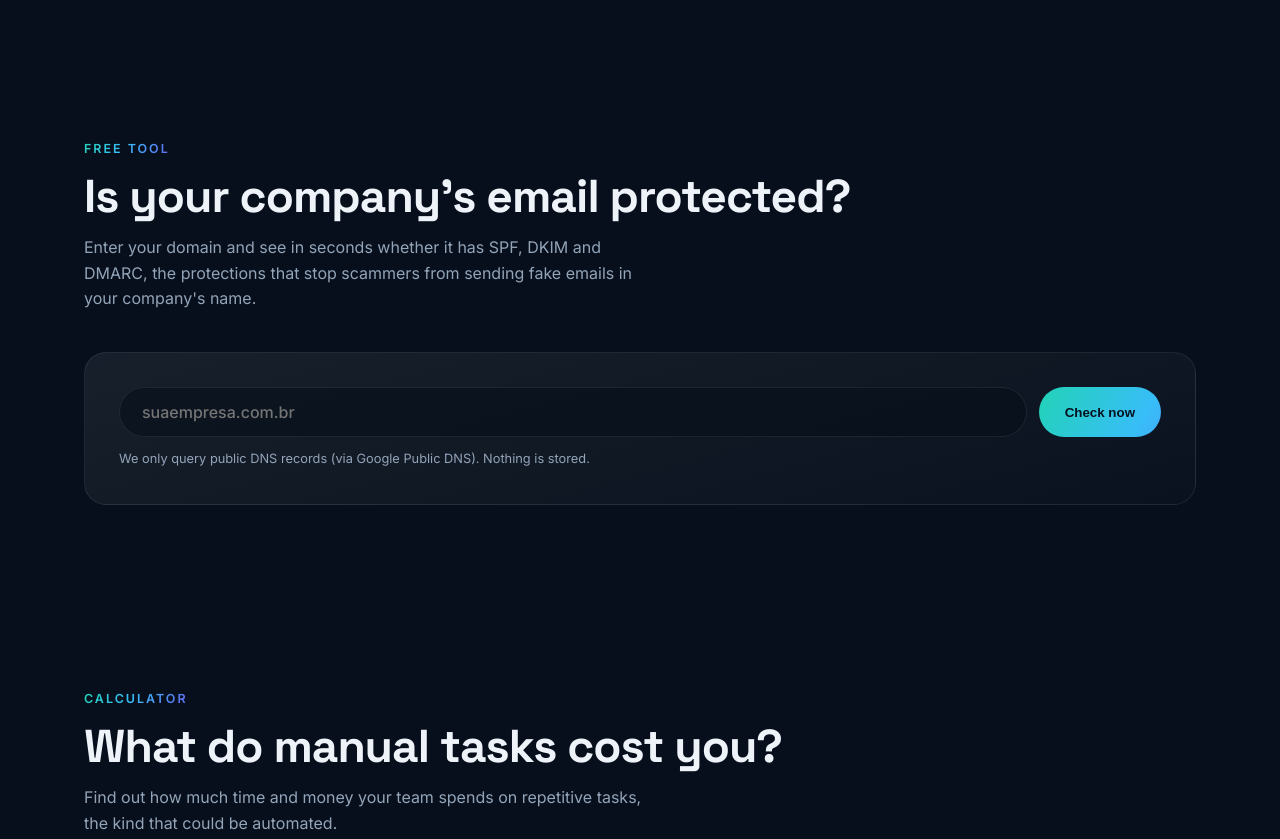
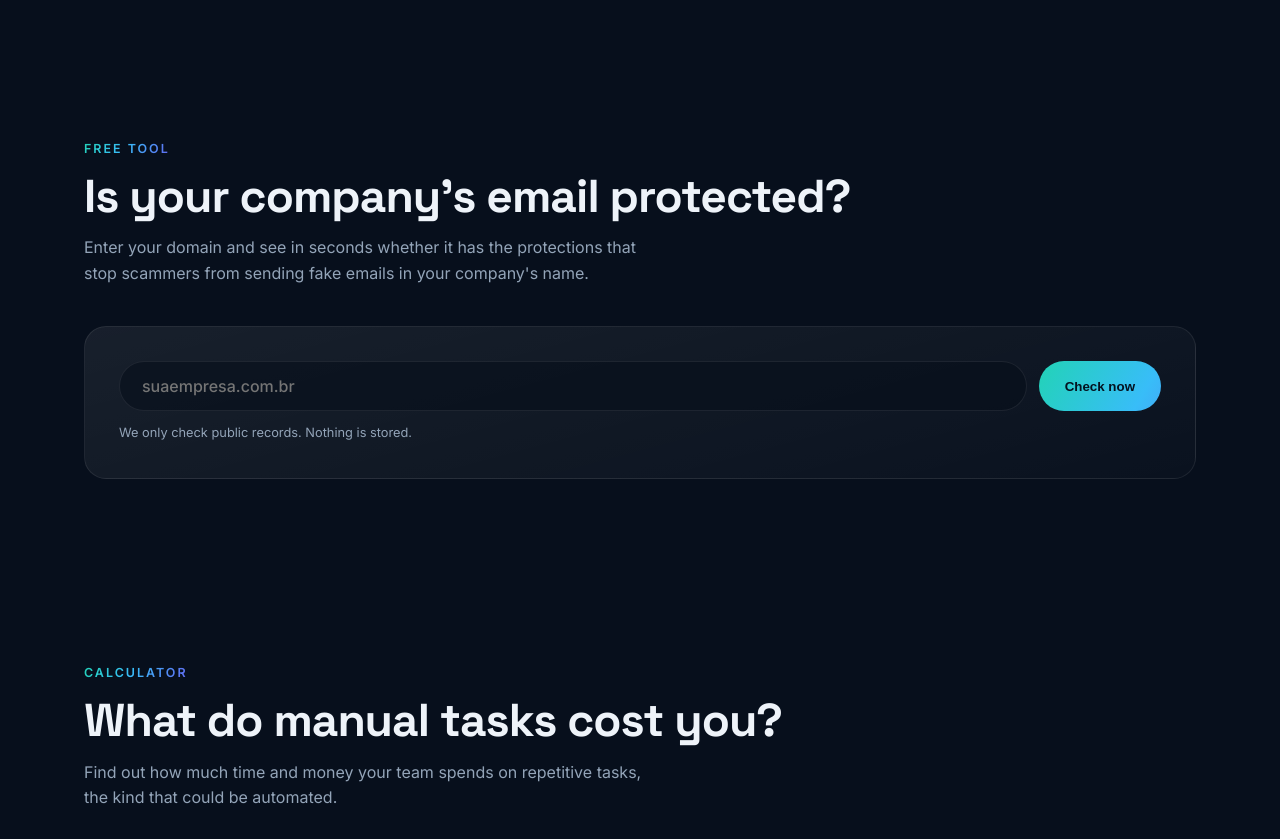
Before and after one commit to RickCado/3rl-site, a plain HTML site: page index.html in a window 1280 px wide. Shown: the part 2880-3719 px from the top of the page. Drawn offline with Linux system fonts and the light colour scheme.

Commit message:
Update index.html

```diff
--- a/index.html
+++ b/index.html
@@ -348,14 +348,14 @@
     <div class="reveal" style="margin-bottom:40px">
       <div class="eyebrow" data-i18n="vEyebrow">Ferramenta gratuita</div>
       <h2 data-i18n="vTitle">O e-mail da sua empresa está protegido?</h2>
-      <p class="sub" data-i18n="vSub">Digite o domínio e veja em segundos se ele tem SPF, DKIM e DMARC, as proteções que impedem golpistas de enviar e-mails falsos em nome da sua empresa.</p>
+      <p class="sub" data-i18n="vSub">Digite o domínio e veja em segundos se ele tem as proteções que impedem golpistas de enviar e-mails falsos em nome da sua empresa.</p>
     </div>
     <div class="checker reveal">
       <form class="vform" id="vForm" novalidate>
         <input id="vDomain" type="text" inputmode="url" autocomplete="off" autocapitalize="off" spellcheck="false" placeholder="suaempresa.com.br" aria-label="Domínio">
         <button class="btn" id="vBtn" type="submit" data-i18n="vBtn">Verificar agora</button>
       </form>
-      <p class="vhint" data-i18n="vHint">Consultamos apenas registros públicos de DNS (via Google Public DNS). Nada é armazenado.</p>
+      <p class="vhint" data-i18n="vHint">Consultamos apenas registros públicos. Nada é armazenado.</p>
       <div class="vout" id="vOut" aria-live="polite"></div>
     </div>
   </section>
@@ -455,8 +455,8 @@
       k3t:"Essential Automation", k3d:"One manual routine turned into a reliable automated workflow.", k3i1:"Mapping of the current process", k3i2:"Automation of spreadsheets, reports or alerts", k3i3:"Testing and documentation", k3i4:"Follow-up after delivery",
       k4t:"Management Dashboard", k4d:"Your business's key numbers in one place.", k4i1:"Definition of key indicators", k4i2:"Integration of data sources", k4i3:"Always up-to-date visual dashboard", k4i4:"Access from computer and phone",
       k5t:"Privacy & LGPD", k5d:"Data protection best practices to operate more safely.", k5i1:"Mapping of personal data processed", k5i2:"Privacy policy for the website", k5i3:"Security and access best practices", k5i4:"Team guidance",
-      vEyebrow:"Free tool", vTitle:"Is your company's email protected?", vSub:"Enter your domain and see in seconds whether it has SPF, DKIM and DMARC, the protections that stop scammers from sending fake emails in your company's name.",
-      vBtn:"Check now", vHint:"We only query public DNS records (via Google Public DNS). Nothing is stored.",
+      vEyebrow:"Free tool", vTitle:"Is your company's email protected?", vSub:"Enter your domain and see in seconds whether it has the protections that stop scammers from sending fake emails in your company's name.",
+      vBtn:"Check now", vHint:"We only check public records. Nothing is stored.",
       calcEyebrow:"Calculator", calcTitle:"What do manual tasks cost you?", calcSub:"Find out how much time and money your team spends on repetitive tasks, the kind that could be automated.",
       fPeople:"People on the team", fHours:"Hours per week, per person, on repetitive tasks", fHoursHint:"E.g. copying data between systems, building reports, checking spreadsheets, answering standard emails.",
       fCost:"Average cost of one work hour", fCostHint:"Include salary and overhead. If unsure, use a rough figure.", fAuto:"Share you believe could be automated",
@@ -581,18 +581,18 @@
     let last=null;
     const L={
       pt:{
-        mx_ok:p=>["Recebimento de e-mail",p?`Servidor identificado: ${p}.`:"Servidores de e-mail (MX) encontrados."],
-        mx_none:["Recebimento de e-mail","Nenhum servidor de e-mail (MX) encontrado para este domínio."],
-        spf_good:["SPF configurado","Define quais servidores podem enviar e-mails em nome do domínio."],
-        spf_all:["SPF permissivo","O registro termina em “+all” ou “?all”, o que na prática libera qualquer servidor."],
-        spf_noall:["SPF incompleto","Falta a regra final (“~all” ou “-all”) no registro."],
-        spf_multi:["SPF duplicado","Há mais de um registro SPF, o que invalida a verificação."],
-        spf_none:["SPF ausente","Qualquer servidor pode tentar enviar e-mails em nome do domínio."],
-        dkim_good:s=>["DKIM encontrado",`Assinatura digital localizada (seletor: ${s}).`],
-        dkim_unk:["DKIM não localizado","Não encontramos a assinatura nos seletores mais comuns. Ela pode existir com outro nome: vale uma verificação mais detalhada."],
-        dmarc_good:p=>["DMARC ativo",`Política “${p}”: e-mails falsos são bloqueados ou vão para o spam.`],
-        dmarc_none:["DMARC só monitora","Política “none”: o domínio recebe relatórios, mas e-mails falsos ainda chegam ao destinatário."],
-        dmarc_miss:["DMARC ausente","Os provedores não recebem instruções sobre o que fazer com e-mails falsos."],
+        mx_ok:p=>["Recebimento de e-mail",p?`Provedor identificado: ${p}.`:"Servidores de e-mail encontrados."],
+        mx_none:["Recebimento de e-mail","Nenhum servidor de e-mail encontrado para este domínio."],
+        spf_good:["Autorização de envio ativa","O domínio define quais servidores podem enviar e-mails em seu nome."],
+        spf_all:["Autorização de envio permissiva","A configuração atual libera qualquer servidor para enviar e-mails em nome do domínio."],
+        spf_noall:["Autorização de envio incompleta","A configuração não define o que fazer com servidores não autorizados."],
+        spf_multi:["Autorização de envio em conflito","Há configurações duplicadas, o que invalida a proteção."],
+        spf_none:["Autorização de envio ausente","Qualquer servidor pode tentar enviar e-mails em nome do domínio."],
+        dkim_good:s=>["Assinatura digital ativa","Os e-mails do domínio saem com assinatura digital."],
+        dkim_unk:["Assinatura digital não confirmada","Não conseguimos confirmar a assinatura digital dos e-mails. Vale uma verificação mais detalhada."],
+        dmarc_good:p=>["Bloqueio de e-mails falsos ativo","E-mails falsos em nome do domínio são bloqueados ou vão para o spam."],
+        dmarc_none:["Bloqueio de e-mails falsos desligado","O domínio apenas monitora: e-mails falsos ainda chegam ao destinatário."],
+        dmarc_miss:["Bloqueio de e-mails falsos ausente","Os provedores não sabem o que fazer com e-mails falsos em nome do domínio."],
         v_good:["Bem protegido","O domínio tem as três proteções principais ativas."],
         v_warn:["Proteção parcial","Existem pontos que deixam brechas para e-mails falsos."],
         v_bad:["Vulnerável a falsificação","Golpistas podem enviar e-mails se passando pela empresa."],
@@ -600,24 +600,24 @@
         cta_ok:"Tudo certo por aqui. Quer revisar outras áreas de tecnologia da empresa?",
         btn_fix:"Quero corrigir", btn_ok:"Falar com a 3RL",
         bad_domain:"Digite um domínio válido, por exemplo: suaempresa.com.br",
-        nx:"Este domínio não existe ou não tem DNS publicado.",
-        err:"Não foi possível consultar o DNS agora. Tente novamente em instantes.",
+        nx:"Este domínio não existe ou não está publicado.",
+        err:"Não foi possível fazer a verificação agora. Tente novamente em instantes.",
         checking:"Verificando…", subj:"Verificação de e-mail - ",
         body:(d,r)=>`Olá! Usei o verificador de e-mail do site da 3RL.\n\nDomínio: ${d}\n${r}\n\nGostaria de ajuda para corrigir.`
       },
       en:{
-        mx_ok:p=>["Incoming email",p?`Provider detected: ${p}.`:"Mail servers (MX) found."],
-        mx_none:["Incoming email","No mail server (MX) found for this domain."],
-        spf_good:["SPF configured","Defines which servers may send email on behalf of the domain."],
-        spf_all:["Permissive SPF","The record ends in “+all” or “?all”, which effectively allows any server."],
-        spf_noall:["Incomplete SPF","The record is missing a final rule (“~all” or “-all”)."],
-        spf_multi:["Duplicate SPF","There is more than one SPF record, which breaks validation."],
-        spf_none:["SPF missing","Any server can try to send email on behalf of the domain."],
-        dkim_good:s=>["DKIM found",`Digital signature located (selector: ${s}).`],
-        dkim_unk:["DKIM not located","We did not find a signature under the most common selectors. It may exist under another name and is worth a closer look."],
-        dmarc_good:p=>["DMARC active",`Policy “${p}”: fake emails are blocked or sent to spam.`],
-        dmarc_none:["DMARC monitoring only","Policy “none”: the domain gets reports, but fake emails still reach recipients."],
-        dmarc_miss:["DMARC missing","Mail providers get no instructions on what to do with fake emails."],
+        mx_ok:p=>["Incoming email",p?`Provider detected: ${p}.`:"Mail servers found."],
+        mx_none:["Incoming email","No mail server found for this domain."],
+        spf_good:["Sender authorization active","The domain defines which servers may send email on its behalf."],
+        spf_all:["Permissive sender authorization","The current setup lets any server send email on behalf of the domain."],
+        spf_noall:["Incomplete sender authorization","The setup does not say what to do with unauthorized servers."],
+        spf_multi:["Conflicting sender authorization","Duplicate settings cancel out the protection."],
+        spf_none:["Sender authorization missing","Any server can try to send email on behalf of the domain."],
+        dkim_good:s=>["Digital signature active","Emails from the domain are digitally signed."],
+        dkim_unk:["Digital signature not confirmed","We could not confirm a digital signature on the emails. It is worth a closer look."],
+        dmarc_good:p=>["Fake email blocking active","Fake emails using the domain are blocked or sent to spam."],
+        dmarc_none:["Fake email blocking off","The domain only monitors: fake emails still reach recipients."],
+        dmarc_miss:["Fake email blocking missing","Mail providers do not know what to do with fake emails using the domain."],
         v_good:["Well protected","The domain has all three main protections active."],
         v_warn:["Partially protected","There are gaps that let fake emails through."],
         v_bad:["Open to spoofing","Scammers can send emails pretending to be the company."],
@@ -625,8 +625,8 @@
         cta_ok:"All good here. Want to review other technology areas of your company?",
         btn_fix:"Fix it for me", btn_ok:"Talk to 3RL",
         bad_domain:"Enter a valid domain, e.g. yourcompany.com",
-        nx:"This domain does not exist or has no published DNS.",
-        err:"Could not query DNS right now. Please try again shortly.",
+        nx:"This domain does not exist or is not published.",
+        err:"The check could not be completed right now. Please try again shortly.",
         checking:"Checking…", subj:"Email check - ",
         body:(d,r)=>`Hello! I used the email checker on the 3RL website.\n\nDomain: ${d}\n${r}\n\nI would like help fixing it.`
       }
@@ -649,7 +649,7 @@
       const href="mailto:adm@3rl.com.br?subject="+encodeURIComponent(T.subj+r.domain)+"&body="+encodeURIComponent(T.body(r.domain,resumo));
       $("vOut").innerHTML=
         `<div class="verdict v-${r.verdict}"><div class="vi">${ICON[r.verdict]}</div><div><h3>${esc(v[0])} · ${esc(r.domain)}</h3><p>${esc(v[1])}</p></div></div>`+
-        `<div class="vrows">`+rows.map(x=>`<div class="vrow s-${x.st}"><div class="dot2">${ICON[x.st]}</div><div><b>${esc(x.t)}</b><span>${esc(x.d)}</span>${x.code?`<code>${esc(x.code)}</code>`:""}</div></div>`).join("")+`</div>`+
+        `<div class="vrows">`+rows.map(x=>`<div class="vrow s-${x.st}"><div class="dot2">${ICON[x.st]}</div><div><b>${esc(x.t)}</b><span>${esc(x.d)}</span></div></div>`).join("")+`</div>`+
         `<div class="vcta"><p>${esc(r.verdict==="good"?T.cta_ok:T.cta_fix)}</p><a class="btn" href="${href}">${esc(r.verdict==="good"?T.btn_ok:T.btn_fix)}</a></div>`;
     };
     async function check(domain){
```
